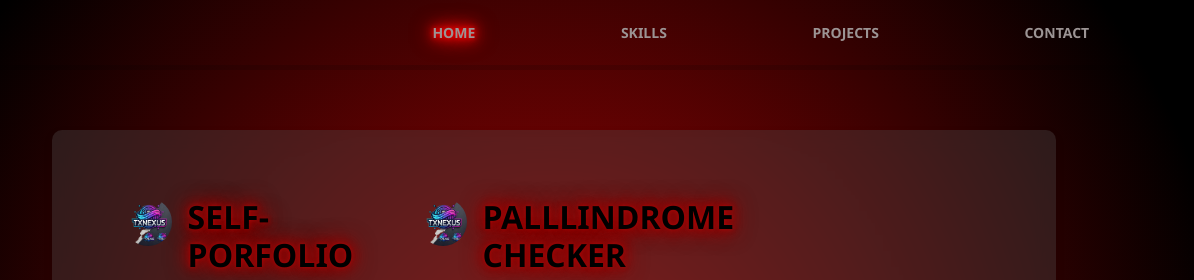
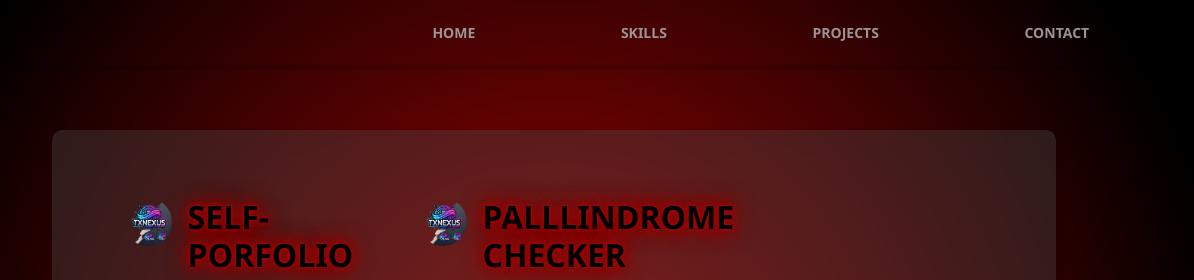
Before and after one commit to Sushant-WebDev/tx-Nexus_Projects, a plain HTML site: page Self-portfolio/project.html in a window 1280 px wide. Shown: the top 280 px of the page, 86-1280 px from the left. Drawn offline with nearby package versions, Linux system fonts and the light colour scheme.

Commit message:
Update project.html

```diff
--- a/Self-portfolio/project.html
+++ b/Self-portfolio/project.html
@@ -23,7 +23,7 @@
             <img src="./images/txNexus2.png" alt="">
         </a>
         <div class="nav-option">
-            <a class="active" href="index.html">home</a><span></span>
+            <a href="index.html">home</a><span></span>
             <a href="skill.html">skills</a><span></span>
             <a href="project.html">projects</a><span></span>
             <a href="contact.html">contact</a><span></span>
```
